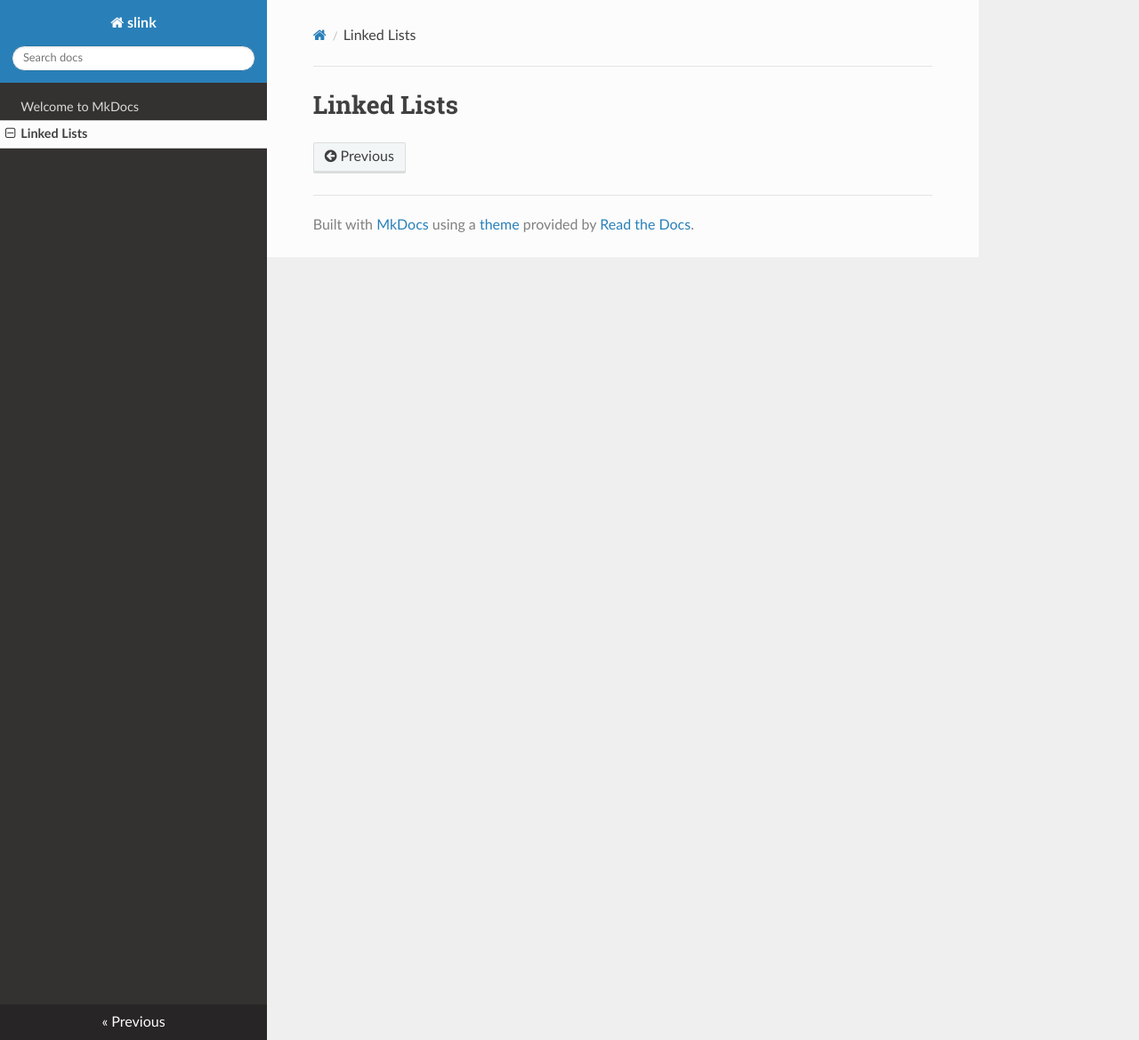
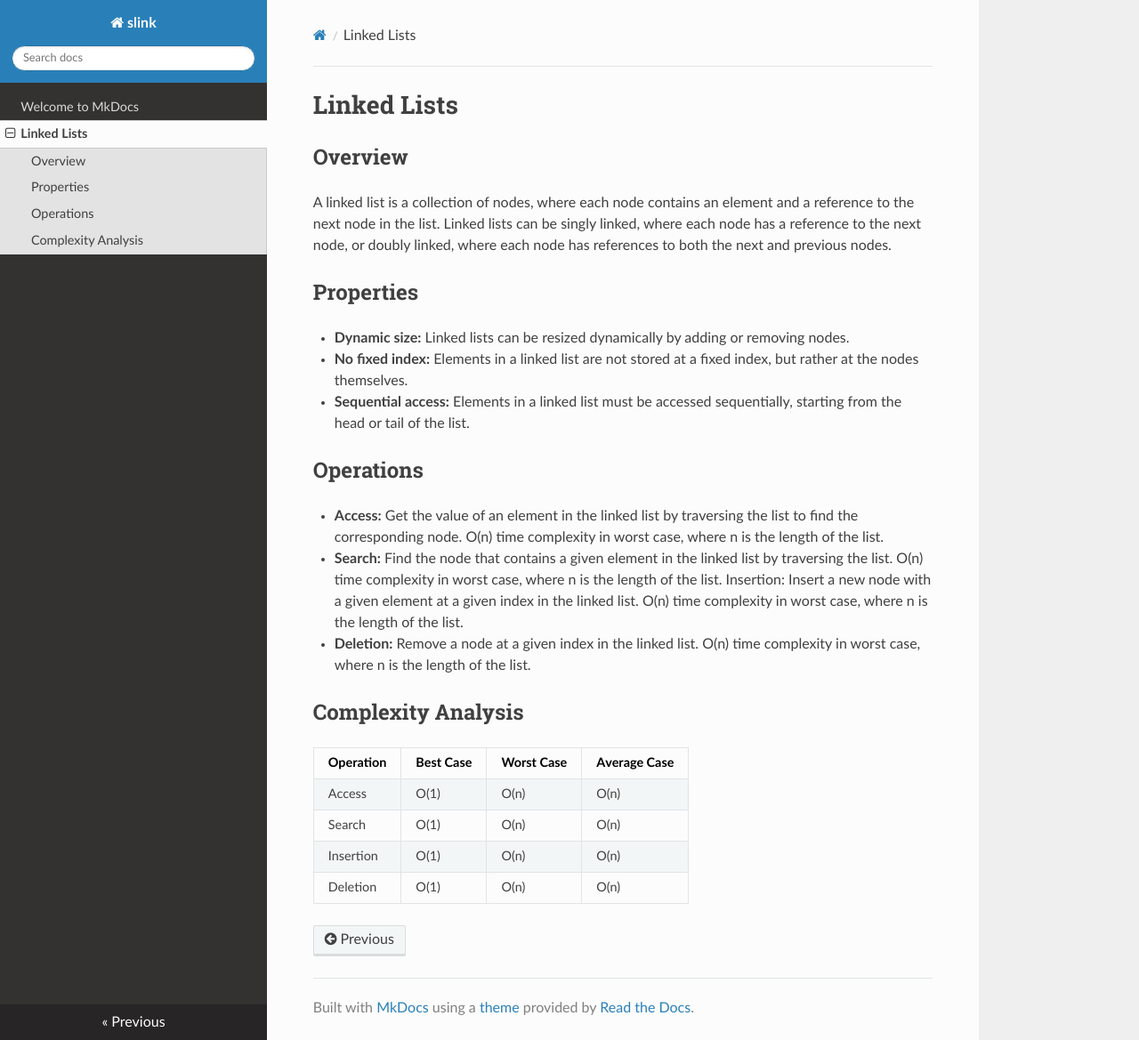
Before and after one commit to jgfranco17/slink, an MkDocs documentation site: the page built from docs/lists.md, in a window 1280 px wide and 1169 px high. Shown: the whole window at 89% size. Built offline with MkDocs 1.6.1, drawn with Linux system fonts in a browser that asks for light colours; nearby versions of some CDN libraries.

Commit message:
Added additional details regarding linked lists

```diff
--- a/docs/lists.md
+++ b/docs/lists.md
@@ -1 +1,23 @@
 # Linked Lists
+
+## Overview
+A linked list is a collection of nodes, where each node contains an element and a reference to the next node in the list. Linked lists can be singly linked, where each node has a reference to the next node, or doubly linked, where each node has references to both the next and previous nodes.
+
+## Properties
+- **Dynamic size:** Linked lists can be resized dynamically by adding or removing nodes.
+- **No fixed index:** Elements in a linked list are not stored at a fixed index, but rather at the nodes themselves.
+- **Sequential access:** Elements in a linked list must be accessed sequentially, starting from the head or tail of the list.
+
+## Operations
+- **Access:** Get the value of an element in the linked list by traversing the list to find the corresponding node. O(n) time complexity in worst case, where n is the length of the list.
+- **Search:** Find the node that contains a given element in the linked list by traversing the list. O(n) time complexity in worst case, where n is the length of the list.
+Insertion: Insert a new node with a given element at a given index in the linked list. O(n) time complexity in worst case, where n is the length of the list.
+- **Deletion:** Remove a node at a given index in the linked list. O(n) time complexity in worst case, where n is the length of the list.
+
+## Complexity Analysis
+| **Operation** | **Best Case** | **Worst Case** | **Average Case** |
+|---------------|---------------|----------------|------------------|
+| Access        |      O(1)     |      O(n)      |       O(n)       |
+| Search        |      O(1)     |      O(n)      |       O(n)       |
+| Insertion     |      O(1)     |      O(n)      |       O(n)       |
+| Deletion      |      O(1)     |      O(n)      |       O(n)       |
```
